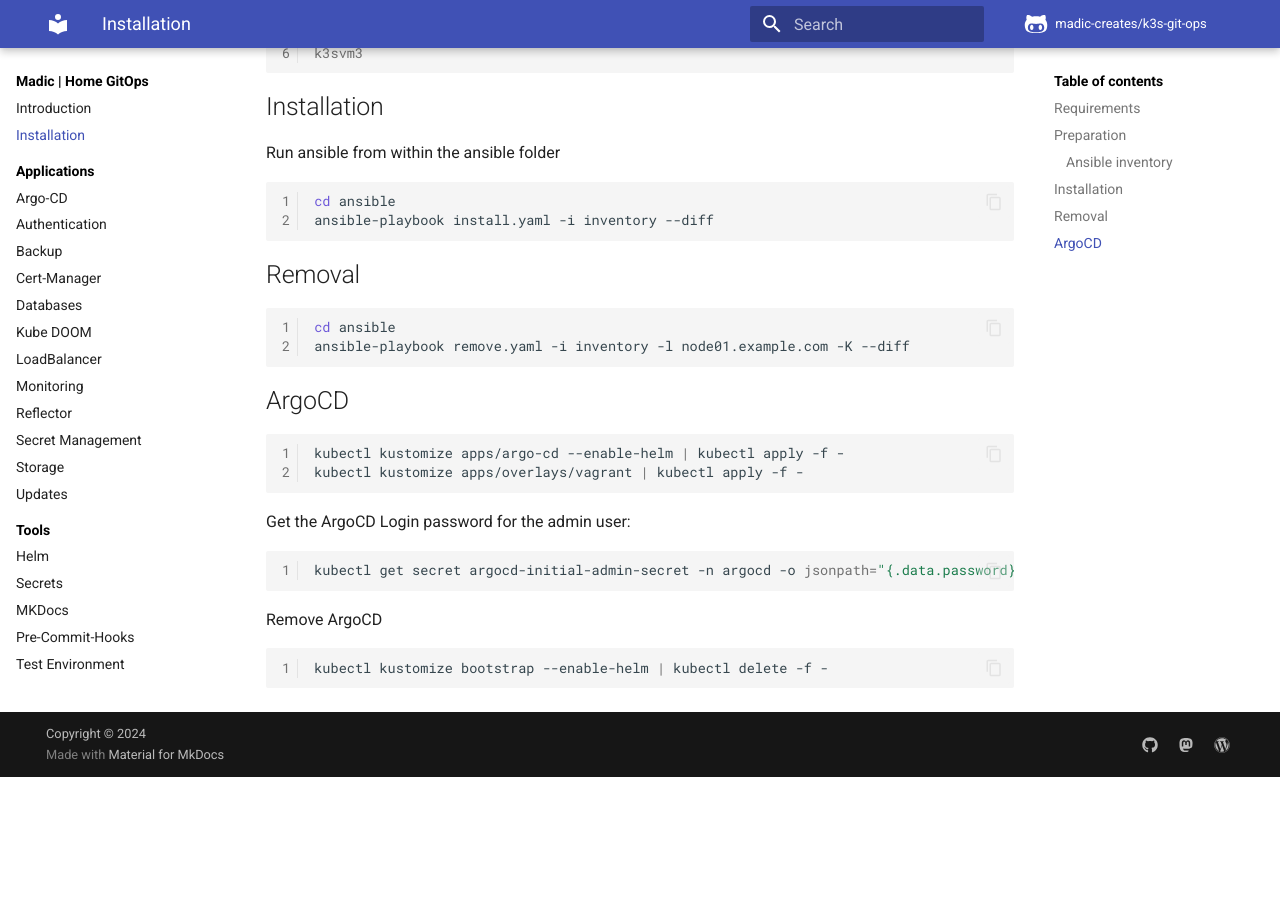
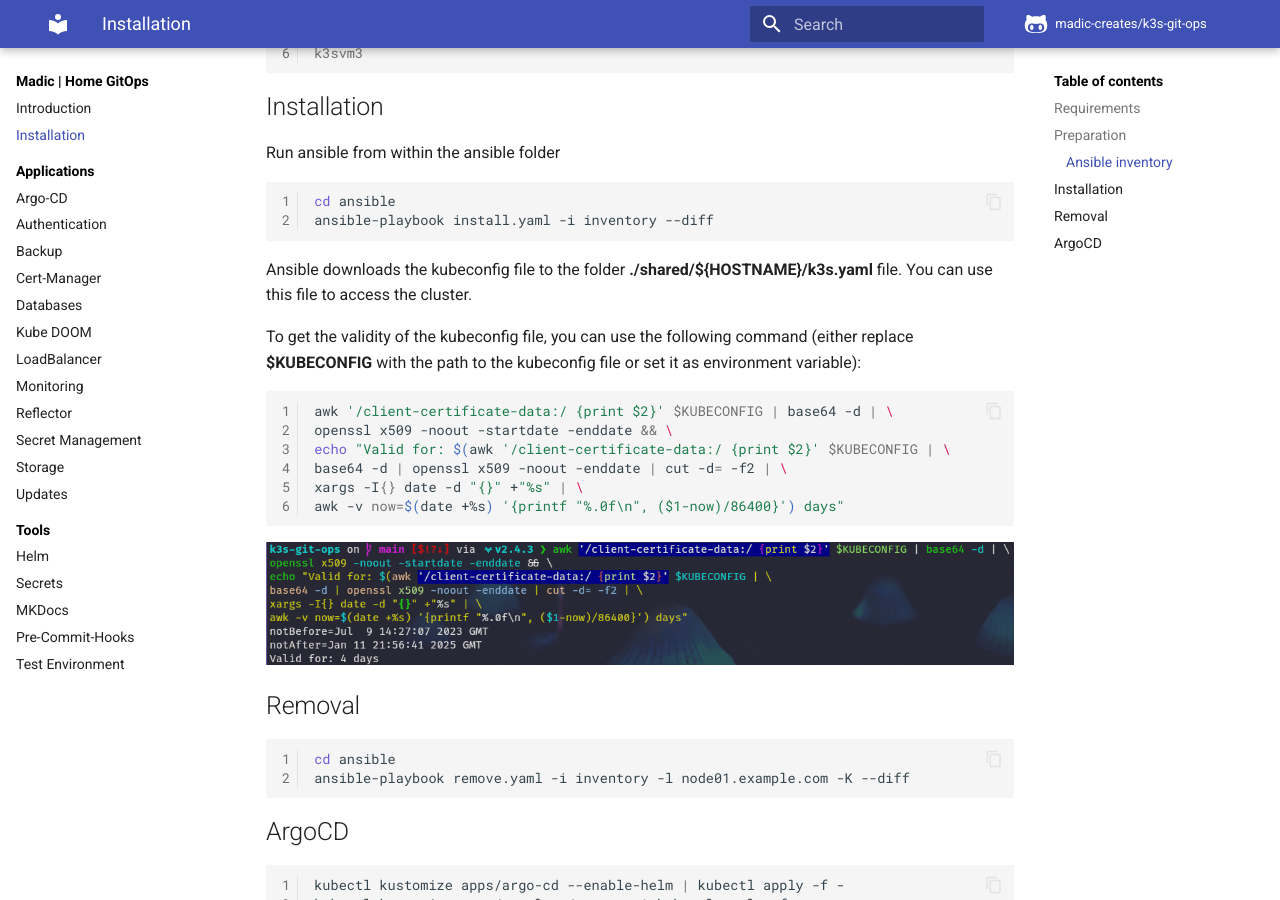
Before and after one commit to madic-creates/k3s-git-ops, an MkDocs documentation site: the page built from docs/install.md, in a window 1280 px wide and 900 px high, scrolled down 1031 px. Built offline with MkDocs 1.6.1 and Material for MkDocs 9.7.7, drawn with Linux system fonts in a browser that asks for light colours; plug-ins that fetch from the network failed and are left out; comment, search, counter and statistics services are not loaded; before the commit the page ends 1808 px from its top, so only the background shows below that.

Commit message:
Docs: Added hint to the kubeconfig file and how to check the validity

````diff
--- a/docs/install.md
+++ b/docs/install.md
@@ -52,6 +52,21 @@ cd ansible
 ansible-playbook install.yaml -i inventory --diff
 ```
 
+Ansible downloads the kubeconfig file to the folder **./shared/${HOSTNAME}/k3s.yaml** file. You can use this file to access the cluster.
+
+To get the validity of the kubeconfig file, you can use the following command (either replace **$KUBECONFIG** with the path to the kubeconfig file or set it as environment variable):
+
+```shell
+awk '/client-certificate-data:/ {print $2}' $KUBECONFIG | base64 -d | \
+openssl x509 -noout -startdate -enddate && \
+echo "Valid for: $(awk '/client-certificate-data:/ {print $2}' $KUBECONFIG | \
+base64 -d | openssl x509 -noout -enddate | cut -d= -f2 | \
+xargs -I{} date -d "{}" +"%s" | \
+awk -v now=$(date +%s) '{printf "%.0f\n", ($1-now)/86400}') days"
+```
+
+[![Kubeconfig validity](images/kubeconfig_validity.png){: loading=lazy}](images/kubeconfig_validity.png)
+
 ## Removal
 
 ```shell
````
Also changed, not shown: docs/images/kubeconfig_validity.png (added).
